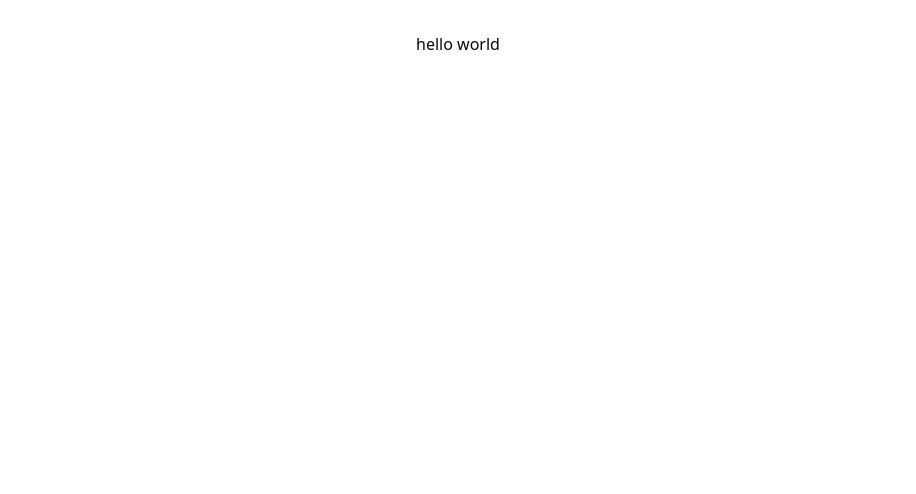
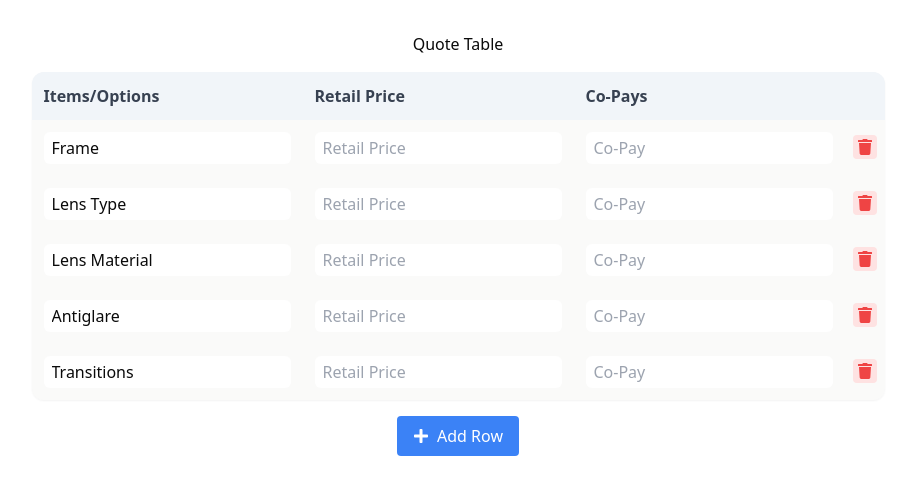
Before and after one commit to cswebdev/optical-calculator, a React (Vite) app: page / in a window 1280 px wide. Shown: the top 494 px of the page, without its empty margins (182-1098 px from the left). Built offline with nearby package versions, Linux system fonts and the light colour scheme.

Commit message:
created a component for the quote table for glasses

```diff
--- a/src/App.jsx
+++ b/src/App.jsx
@@ -1,11 +1,13 @@
 import './App.css'
+import MainTable from './components/MainTable'
 
 function App() {
 
 
   return (
     <>
-      <h1>hello world</h1>
+      <h1>Quote Table</h1>
+      <MainTable />
     </>
   )
 }
--- /dev/null
+++ b/src/components/MainTable.tsx
@@ -0,0 +1,98 @@
+
+
+import React, { useState } from 'react';
+import { FaPlus, FaTrash } from 'react-icons/fa';
+import '../styles/MainTable.css';
+
+
+type TableRow = {
+    item: string;
+    retail: string;
+    copay: string;
+};
+
+const initialRows: TableRow[] = [
+    { item: 'Frame', retail: '', copay: '' },
+    { item: 'Lens Type', retail: '', copay: '' },
+    { item: 'Lens Material', retail: '', copay: '' },
+    { item: 'Antiglare', retail: '', copay: '' },
+    { item: 'Transitions', retail: '', copay: '' },
+];
+
+const MainTable: React.FC = () => {
+    const [rows, setRows] = useState<TableRow[]>(initialRows);
+
+    const handleInputChange = (index: number, field: keyof TableRow, value: string) => {
+        const updatedRows = [...rows];
+        updatedRows[index][field] = value;
+        setRows(updatedRows);
+    };
+
+    const addRow = () => {
+        setRows([...rows, { item: '', retail: '', copay: '' }]);
+    };
+
+    return (
+            <div className="p-4 justify-center flex flex-col items-center">
+                <table className="min-w-fit table-auto bg-neutral-50 shadow-sm rounded-xl overflow-hidden">
+                    <thead className="bg-slate-100">
+                        <tr>
+                            <th className="p-3 font-semibold text-gray-700 text-left">Items/Options</th>
+                            <th className="p-3 font-semibold text-gray-700 text-left">Retail Price</th>
+                            <th className="p-3 font-semibold text-gray-700 text-left">Co-Pays</th>
+                            <th className="p-3 font-semibold text-gray-700 text-left" id='deleteColumn'></th>
+                        </tr>
+                    </thead>
+                    <tbody>
+                        {rows.map((row, idx) => (
+                            <tr key={idx} className="bg-stone-50 transition">
+                                <td className="p-3">
+                                    <input
+                                        className="w-full bg-white rounded-md px-2 py-1 focus:outline-none focus:ring-2 focus:ring-blue-400"
+                                        value={row.item}
+                                        onChange={e => handleInputChange(idx, 'item', e.target.value)}
+                                        placeholder="Item/Option"
+                                    />
+                                </td>
+                                <td className="p-3">
+                                    <input
+                                        className="w-full bg-white rounded-md px-2 py-1 focus:outline-none focus:ring-2 focus:ring-blue-400"
+                                        value={row.retail}
+                                        onChange={e => handleInputChange(idx, 'retail', e.target.value)}
+                                        placeholder="Retail Price"
+                                    />
+                                </td>
+                                <td className="p-3">
+                                    <input
+                                        className="w-full bg-white0 rounded-md px-2 py-1 focus:outline-none focus:ring-2 focus:ring-blue-400"
+                                        value={row.copay}
+                                        onChange={e => handleInputChange(idx, 'copay', e.target.value)}
+                                        placeholder="Co-Pay"
+                                    />
+                                </td>
+                                <td className="text-left p-2" id='deleteTd'>
+                                    <button
+                                        className="bg-red-100 p-1 rounded-sm text-red-500 hover:text-red-700  hover:bg-red-200 transition"
+                                        onClick={() => {
+                                            setRows(rows.filter((_, i) => i !== idx));
+                                        }}
+                                        aria-label="Delete Row"
+                                    >
+                                        <FaTrash />
+                                    </button>
+                                </td>
+                            </tr>
+                        ))}
+                    </tbody>
+                </table>
+                <button
+                    className="mt-4 px-4 py-2 bg-blue-500 text-white rounded flex items-center gap-2"
+                    onClick={addRow}
+                >
+                    <FaPlus /> Add Row
+                </button>
+            </div>
+    );
+};
+
+export default MainTable;
--- /dev/null
+++ b/src/styles/MainTable.css
@@ -0,0 +1,11 @@
+#deleteColumn  {
+    border-top: none !important;
+    border-right: none !important;
+    border-bottom: none !important;
+}
+
+#deleteTd  {
+    border-top: none !important;
+    border-right: none !important;
+    border-bottom: none !important;
+}
```
